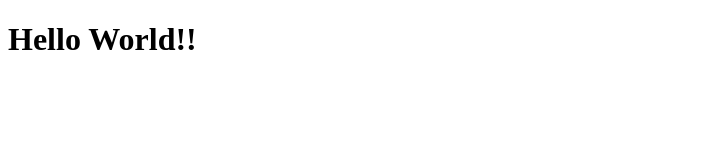
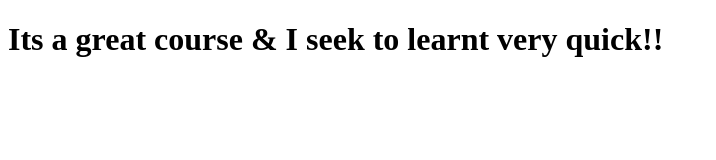
Before and after one commit to sandesh9415/coursera-test, a plain HTML site: page site/index.html in a window 1280 px wide. Shown: the whole page, without its empty margins (0-716 px from the left). Drawn offline with Linux system fonts and the light colour scheme.

Commit message:
Small addit0n

```diff
--- a/site/index.html
+++ b/site/index.html
@@ -4,6 +4,6 @@
 	<title>Hello Coursera!</title>
 </head>
 <body>
-<h1>Hello World!!</h1>
+<h1>Its a great course & I seek to learnt very quick!!</h1>
 </body>
 </html>
```
